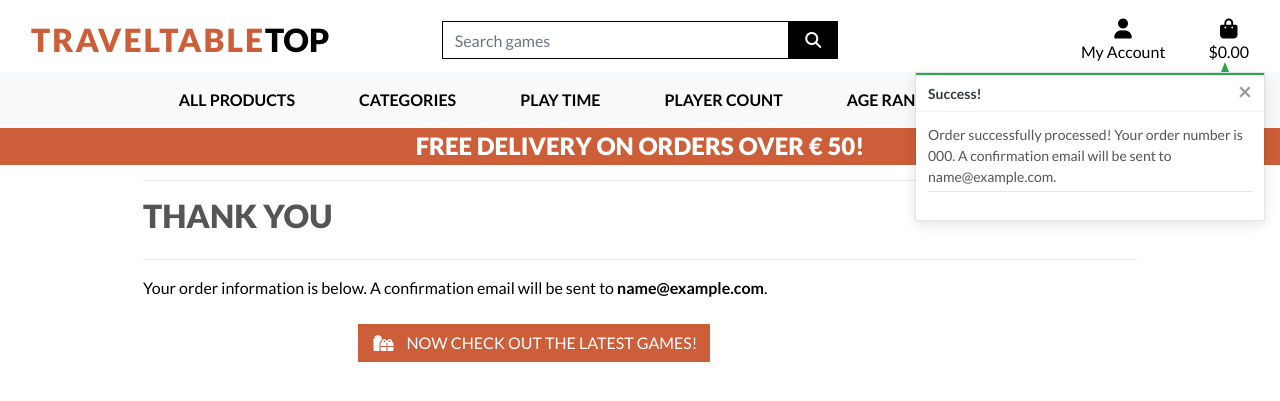
After one commit to hennasingh/TravelTableTop, a Django app: page /checkout/checkout_success/000 in a window 1280 px wide. The commit adds this page. Shown: the top 401 px of the page. Run offline with Django 3.2, Linux system fonts and the light colour scheme; tables that the repository leaves empty hold one stand-in row (values such as "Sample post"); some libraries are stand-ins or nearby versions.

Commit message:
Add checkout success views and template #26

```diff
--- a/checkout/__init__.py
+++ b/checkout/__init__.py
@@ -0,0 +1 @@
+default_app_config = 'checkout.apps.CheckoutConfig'
--- a/checkout/models.py
+++ b/checkout/models.py
@@ -40,7 +40,7 @@ class Order(models.Model):
         accounting for delivery costs.
         """
         self.order_total = self.lineitems.aggregate(
-            Sum('lineitem_total'))['lineitem_total__sum']
+            Sum('lineitem_total'))['lineitem_total__sum'] or 0
         if self.order_total < settings.FREE_DELIVERY_THRESHOLD:
             self.delivery_cost = (
                 self.order_total * settings.STANDARD_DELIVERY_PERCENTAGE / 100
--- a/checkout/templates/checkout/checkout.html
+++ b/checkout/templates/checkout/checkout.html
@@ -15,7 +15,7 @@
 {% endblock %}
 
 {% block content %}
-<section id="bag-section">
+<section id="checkout-section">
     <div class="container">
         <div class="row">
             <div class="col">
--- /dev/null
+++ b/checkout/templates/checkout/checkout_success.html
@@ -0,0 +1,43 @@
+{% extends "base.html" %}
+{% load static %}
+
+{% block extra_css %}
+    <link rel="stylesheet" href="{% static 'checkout/css/checkout.css' %}">
+{% endblock %}
+
+{% block page_header %}
+    <div class="container header-container">
+        <div class="row">
+            <div class="col"></div>
+        </div>
+    </div>
+{% endblock %}
+
+{% block content %}
+<section class="checkout-success">
+    <div class="container">
+        <div class="row">
+            <div class="col">
+                <hr>
+                <h2 class="logo-font mb-4">Thank You</h2>
+                <hr>
+                <p class="text-black">Your order information is below. A confirmation email will be sent to <strong>{{ order.email }}</strong>.</p>
+            </div>
+        </div>
+
+        <div class="row">
+            <div class="col-12 col-lg-7"></div>
+        </div>
+        <div class="row">
+			<div class="col-12 col-lg-7 text-right">
+				<a href="{% url 'products' %}?category=new_arrivals,deals,clearance" class="btn btn-maroon text-white rounded-0 my-2">
+					<span class="icon mr-2">
+						<i class="fas fa-gifts"></i>
+					</span>
+					<span class="text-uppercase">Now check out the latest games!</span>
+				</a>
+			</div>
+		</div>
+    </div>
+</section>
+{% endblock %}
--- a/checkout/urls.py
+++ b/checkout/urls.py
@@ -3,4 +3,6 @@ from . import views
 
 urlpatterns = [
     path('', views.checkout, name="checkout"),
+    path('checkout_success/<order_number>', views.checkout_success,
+         name="checkout_success"),
 ]
--- a/checkout/views.py
+++ b/checkout/views.py
@@ -1,7 +1,9 @@
-from django.shortcuts import render, redirect, reverse
+from django.shortcuts import render, redirect, reverse, get_object_or_404
 from django.contrib import messages
 from django.conf import settings
 from .forms import OrderForm
+from .models import Order, OrderLineItem
+from products.models import Product
 
 from bag.contexts import bag_contents
 
@@ -12,19 +14,62 @@ def checkout(request):
     stripe_public_key = settings.STRIPE_PUBLIC_KEY
     stripe_secret_key = settings.STRIPE_SECRET_KEY
 
-    bag = request.session.get('bag', {})
-    if not bag:
-        messages.error(request, "There's nothing in your bag at the moment")
-        return redirect(reverse('products'))
+    if request.method == 'POST':
+        bag = request.session.get('bag', {})
 
-    current_bag = bag_contents(request)
-    total = current_bag['grand_total']
-    stripe_total = round(total * 100)
-    stripe.api_key = stripe_secret_key
-    intent = stripe.PaymentIntent.create(
-        amount=stripe_total,
-        currency=settings.STRIPE_CURRENCY,
-    )
+        form_data = {
+            'full_name': request.POST['full_name'],
+            'email': request.POST['email'],
+            'phone_number': request.POST['phone_number'],
+            'country': request.POST['country'],
+            'postcode': request.POST['postcode'],
+            'town_or_city': request.POST['town_or_city'],
+            'street_address1': request.POST['street_address1'],
+            'street_address2': request.POST['street_address2'],
+            'county': request.POST['county'],
+        }
+        order_form = OrderForm(form_data)
+        if order_form.is_valid():
+            order = order_form.save()
+            for item_id, quantity in bag.items():
+                try:
+                    product = Product.objects.get(id=item_id)
+                    order_line_item = OrderLineItem(
+                        order=order,
+                        product=product,
+                        quantity=quantity,
+                    )
+                    order_line_item.save()
+                except Product.DoesNotExist:
+                    messages.error(request, (
+                        "One of the products in your bag wasn't found in our "
+                        "database. "
+                        "Please call us for assistance!")
+                    )
+                    order.delete()
+                    return redirect(reverse('view_bag'))
+
+            request.session['save_info'] = 'save-info' in request.POST
+            return redirect(reverse(
+                'checkout_success', args=[order.order_number]))
+        else:
+            messages.error(request, 'There was an error with your form. \
+                Please double check your information.')
+    else:
+        bag = request.session.get('bag', {})
+        if not bag:
+            messages.error(
+                request, "There's nothing in your bag at the moment")
+            return redirect(reverse('products'))
+
+        current_bag = bag_contents(request)
+        total = current_bag['grand_total']
+        stripe_total = round(total * 100)
+        stripe.api_key = stripe_secret_key
+        intent = stripe.PaymentIntent.create(
+            amount=stripe_total,
+            currency=settings.STRIPE_CURRENCY,
+        )
 
     order_form = OrderForm()
 
@@ -40,3 +85,23 @@ def checkout(request):
     }
 
     return render(request, template, context)
+
+
+def checkout_success(request, order_number):
+    """
+    Handle successful checkouts
+    """
+    save_info = request.session.get('save_info')
+    order = get_object_or_404(Order, order_number=order_number)
+    messages.success(request, f'Order successfully processed! \
+        Your order number is {order_number}. A confirmation \
+        email will be sent to {order.email}.')
+
+    if 'bag' in request.session:
+        del request.session['bag']
+
+    template = 'checkout/checkout_success.html'
+    context = {
+        'order': order,
+    }
+    return render(request, template, context)
```
